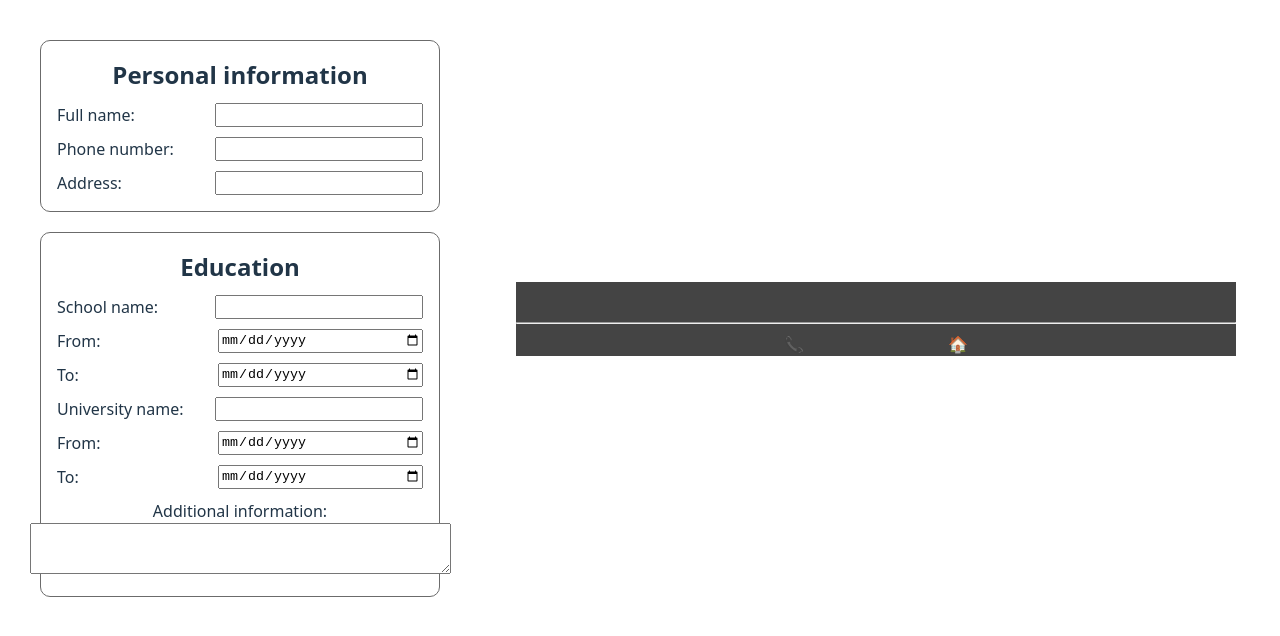
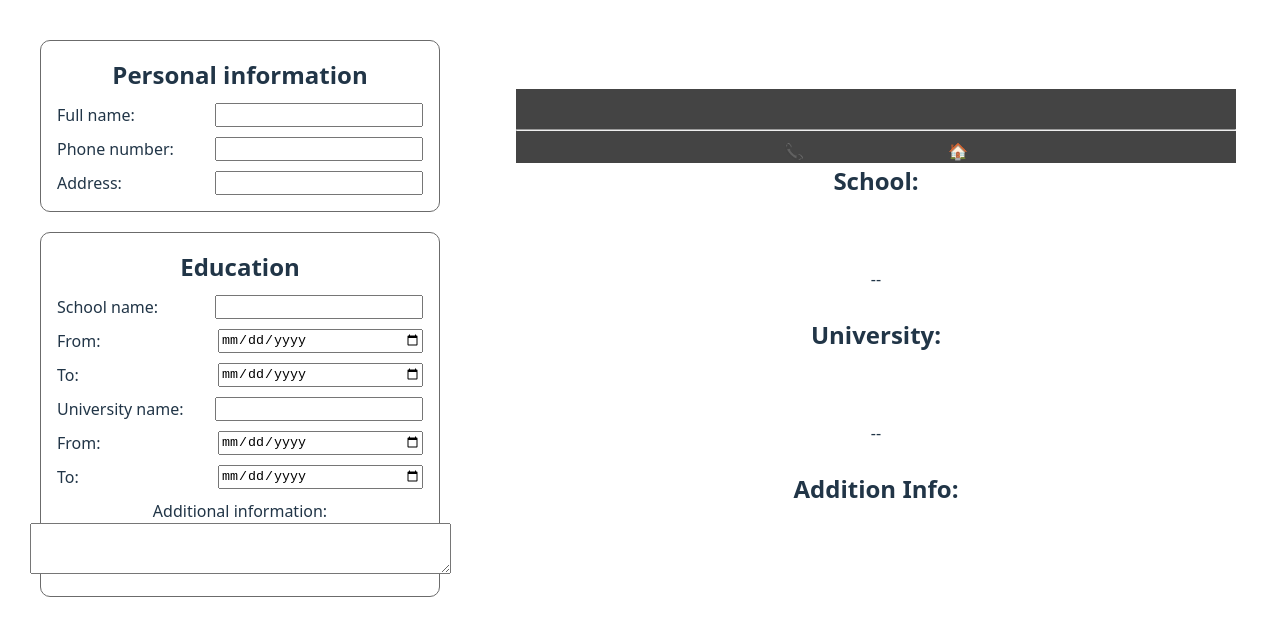
Before and after one commit to KVG24/cv-application-odin, a React (Vite) app: page / in a window 1280 px wide. Shown: the top 636 px of the page. Built offline with nearby package versions, Linux system fonts and the light colour scheme.

Commit message:
Add education info display

```diff
--- a/src/App.jsx
+++ b/src/App.jsx
@@ -23,7 +23,11 @@ function InputPersonalInfo({ onNameChange, onPhoneChange, onAddressChange }) {
 
 function InputEducationInfo({
     onSchoolChange,
+    onSchoolStartChange,
+    onSchoolEndChange,
     onUniversityChange,
+    onUniversityStartChange,
+    onUniversityEndChange,
     onAdditionalInfoChange,
 }) {
     return (
@@ -36,11 +40,11 @@ function InputEducationInfo({
                 </label>
                 <label>
                     From:
-                    <input type="date"></input>
+                    <input type="date" onChange={onSchoolStartChange}></input>
                 </label>
                 <label>
                     To:
-                    <input type="date"></input>
+                    <input type="date" onChange={onSchoolEndChange}></input>
                 </label>
             </div>
             <div className="university">
@@ -50,11 +54,14 @@ function InputEducationInfo({
                 </label>
                 <label>
                     From:
-                    <input type="date"></input>
+                    <input
+                        type="date"
+                        onChange={onUniversityStartChange}
+                    ></input>
                 </label>
                 <label>
                     To:
-                    <input type="date"></input>
+                    <input type="date" onChange={onUniversityEndChange}></input>
                 </label>
             </div>
             <label>
@@ -69,7 +76,18 @@ function InputEducationInfo({
     );
 }
 
-function Resume({ name, phone, address }) {
+function Resume({
+    name,
+    phone,
+    address,
+    school,
+    schoolStart,
+    schoolEnd,
+    university,
+    universityStart,
+    universityEnd,
+    additionInfo,
+}) {
     return (
         <section className="resume">
             <div className="resume-personal-info">
@@ -86,6 +104,19 @@ function Resume({ name, phone, address }) {
                     </span>
                 </div>
             </div>
+            <div className="resume-education-info">
+                <div className="school">
+                    <h2>School:</h2> <p>{school}</p>
+                    <p>
+                        {schoolStart} -- {schoolEnd}
+                    </p>
+                    <h2>University:</h2> <p>{university}</p>
+                    <p>
+                        {universityStart} -- {universityEnd}
+                    </p>
+                    <h2>Addition Info:</h2> <p>{additionInfo}</p>
+                </div>
+            </div>
         </section>
     );
 }
@@ -95,6 +126,15 @@ function ResumeBuilder() {
         name: "",
         phone: "",
         address: "",
+    });
+    const [educationInfo, setEducationInfo] = useState({
+        school: "",
+        schoolStart: "",
+        schoolEnd: "",
+        university: "",
+        universityStart: "",
+        universityEnd: "",
+        additionInfo: "",
     });
 
     function handleNameChange(e) {
@@ -112,6 +152,44 @@ function ResumeBuilder() {
         setPersonalInfo({ ...personalInfo, address: newAddress });
     }
 
+    function handleSchoolChange(e) {
+        const newSchool = e.target.value;
+        setEducationInfo({ ...educationInfo, school: newSchool });
+    }
+
+    function handleSchoolStartChange(e) {
+        const newSchoolStart = e.target.value;
+        setEducationInfo({ ...educationInfo, schoolStart: newSchoolStart });
+    }
+
+    function handleSchoolEndChange(e) {
+        const newSchoolEnd = e.target.value;
+        setEducationInfo({ ...educationInfo, schoolEnd: newSchoolEnd });
+    }
+
+    function handleUniversityChange(e) {
+        const newUniversity = e.target.value;
+        setEducationInfo({ ...educationInfo, university: newUniversity });
+    }
+
+    function handleUniversityStartChange(e) {
+        const newUniversityStart = e.target.value;
+        setEducationInfo({
+            ...educationInfo,
+            universityStart: newUniversityStart,
+        });
+    }
+
+    function handleUniversityEndChange(e) {
+        const newUniversityEnd = e.target.value;
+        setEducationInfo({ ...educationInfo, universityEnd: newUniversityEnd });
+    }
+
+    function handleAdditionalInfo(e) {
+        const newAdditionInfo = e.target.value;
+        setEducationInfo({ ...educationInfo, additionInfo: newAdditionInfo });
+    }
+
     return (
         <div className="resume-builder">
             <section className="input-info-cards">
@@ -120,12 +198,27 @@ function ResumeBuilder() {
                     onPhoneChange={handlePhoneChange}
                     onAddressChange={handleAddressChange}
                 />
-                <InputEducationInfo />
+                <InputEducationInfo
+                    onSchoolChange={handleSchoolChange}
+                    onSchoolStartChange={handleSchoolStartChange}
+                    onSchoolEndChange={handleSchoolEndChange}
+                    onUniversityChange={handleUniversityChange}
+                    onUniversityStartChange={handleUniversityStartChange}
+                    onUniversityEndChange={handleUniversityEndChange}
+                    onAdditionalInfoChange={handleAdditionalInfo}
+                />
             </section>
             <Resume
                 name={personalInfo.name}
                 phone={personalInfo.phone}
                 address={personalInfo.address}
+                school={educationInfo.school}
+                schoolStart={educationInfo.schoolStart}
+                schoolEnd={educationInfo.schoolEnd}
+                university={educationInfo.university}
+                universityStart={educationInfo.universityStart}
+                universityEnd={educationInfo.universityEnd}
+                additionInfo={educationInfo.additionInfo}
             />
         </div>
     );
```
